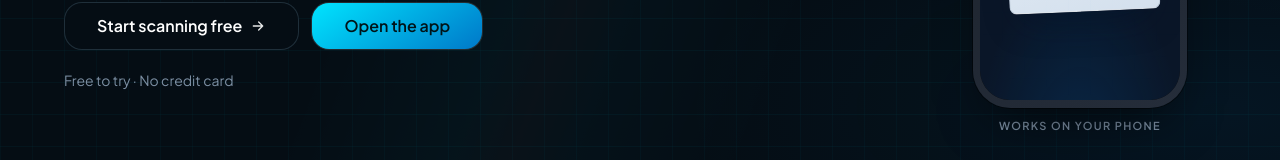
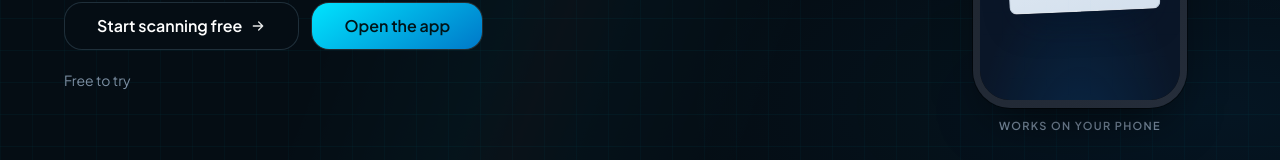
Before and after one commit to OliverHoenig/scan2contact, a SvelteKit app in the folder webapp/: page / in a window 1280 px wide. Shown: the part 563-723 px from the top of the page. Built offline with nearby package versions, Linux system fonts and the light colour scheme.

Commit message:
refactor: simplify app trial description for clarity
- Removed the mention of "No credit card" from the trial description to streamline the messaging.
- Enhanced the overall clarity of the text in the hero section, aligning with previous content improvements.

```diff
--- a/webapp/src/routes/+page.svelte
+++ b/webapp/src/routes/+page.svelte
@@ -109,7 +109,7 @@
 								Open the app
 							</a>
 						</div>
-						<p class="mt-5 text-sm text-[var(--text-subtle)]">Free to try · No credit card</p>
+						<p class="mt-5 text-sm text-[var(--text-subtle)]">Free to try</p>
 					</div>
 
 					<div class="hero-scan-demo flex flex-col items-center" aria-hidden="true">
```
